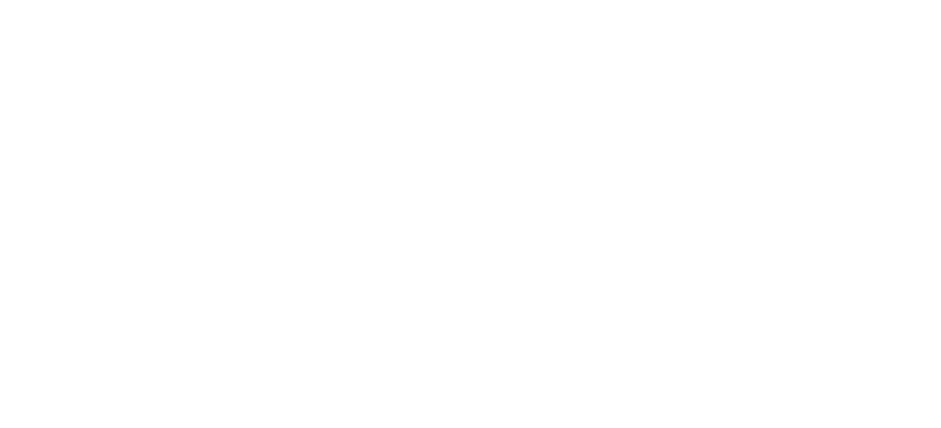
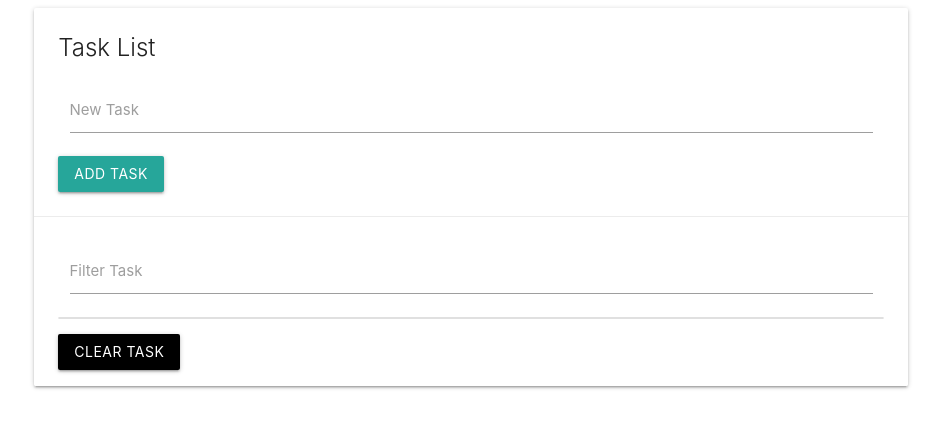
Before and after one commit to Debas-31/task-list, a plain HTML site: page index.html in a window 1280 px wide. Shown: the whole page, without its empty margins (169-1110 px from the left). Drawn offline with nearby package versions, Linux system fonts and the light colour scheme.

Commit message:
Add structure layout

```diff
--- a/index.html
+++ b/index.html
@@ -9,6 +9,32 @@
     <title>TASK LIST </title>
 </head>
 <body>
+    <div class="container">
+        <div class="row">
+            <div class="col s12">
+                <div class="card">
+                    <div class="card-content">
+                        <span class="card-title">Task List</span>
+                        <form id="form-task">
+                            <div class="input-field col s12">
+                                <input type="text" name="task" id="task">
+                            <label for="task">New Task</label>
+                            </div>
+                            <input class="btn" type="submit" value="ADD TASK">
+                        </form>
+                    </div>
+                    <div class="card-action">
+                        <div class="input-field col s12">
+                            <input type="text" name="filter" id="filter">
+                            <label for="task">Filter Task</label>
+                        </div>
+                        <ul class="collection"></ul>
+                        <a href="#" class="clear-tasks btn black">CLEAR TASK</a>
+                    </div>
+                </div>
+            </div>
+        </div>
+    </div>
     <script src="https://code.jquery.com/jquery-3.6.0.js" integrity="sha256-H+K7U5CnXl1h5ywQfKtSj8PCmoN9aaq30gDh27Xc0jk=" crossorigin="anonymous"></script>
     <script src="https://cdnjs.cloudflare.com/ajax/libs/materialize/1.0.0/js/materialize.min.js"></script>
     <script src="app.js"></script>
```
